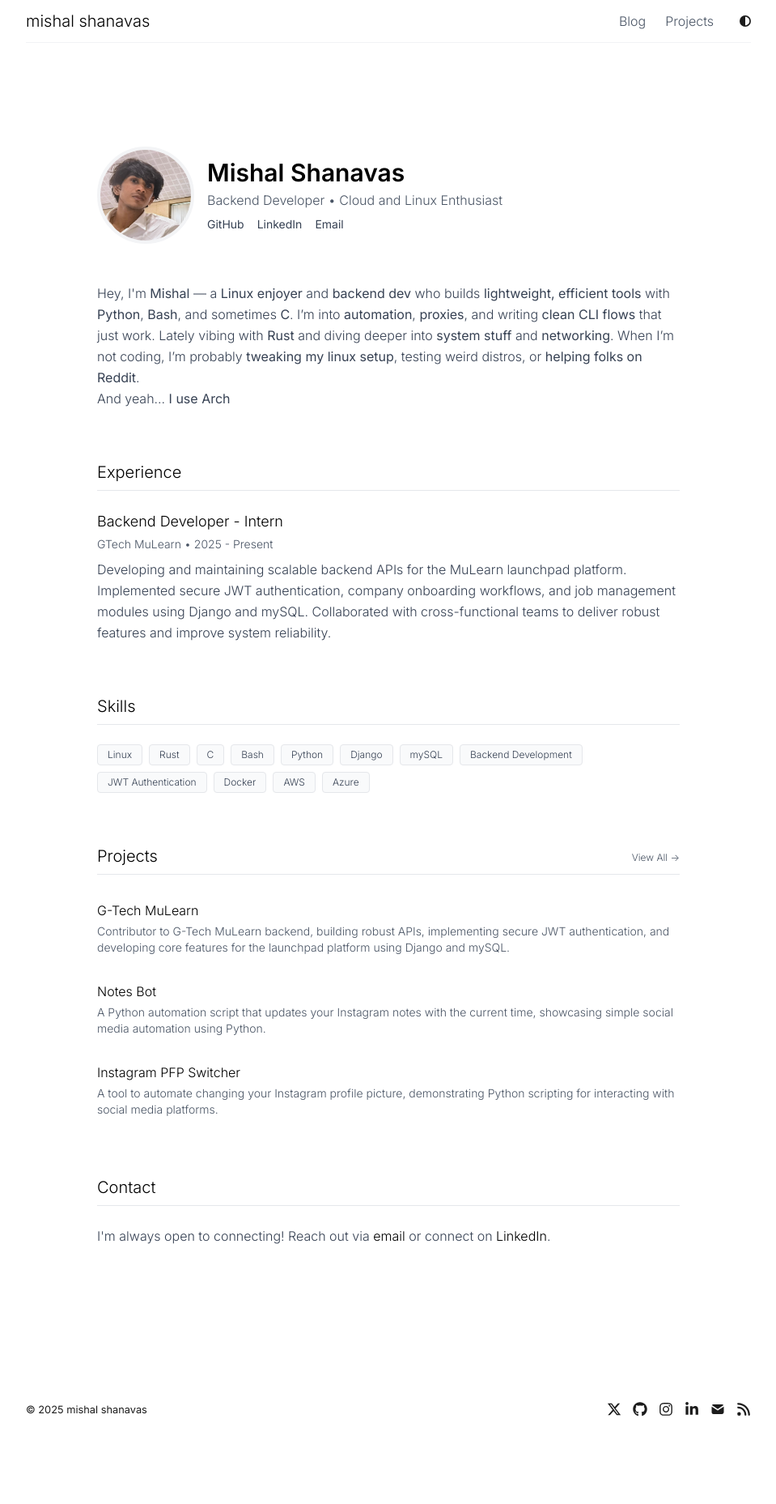
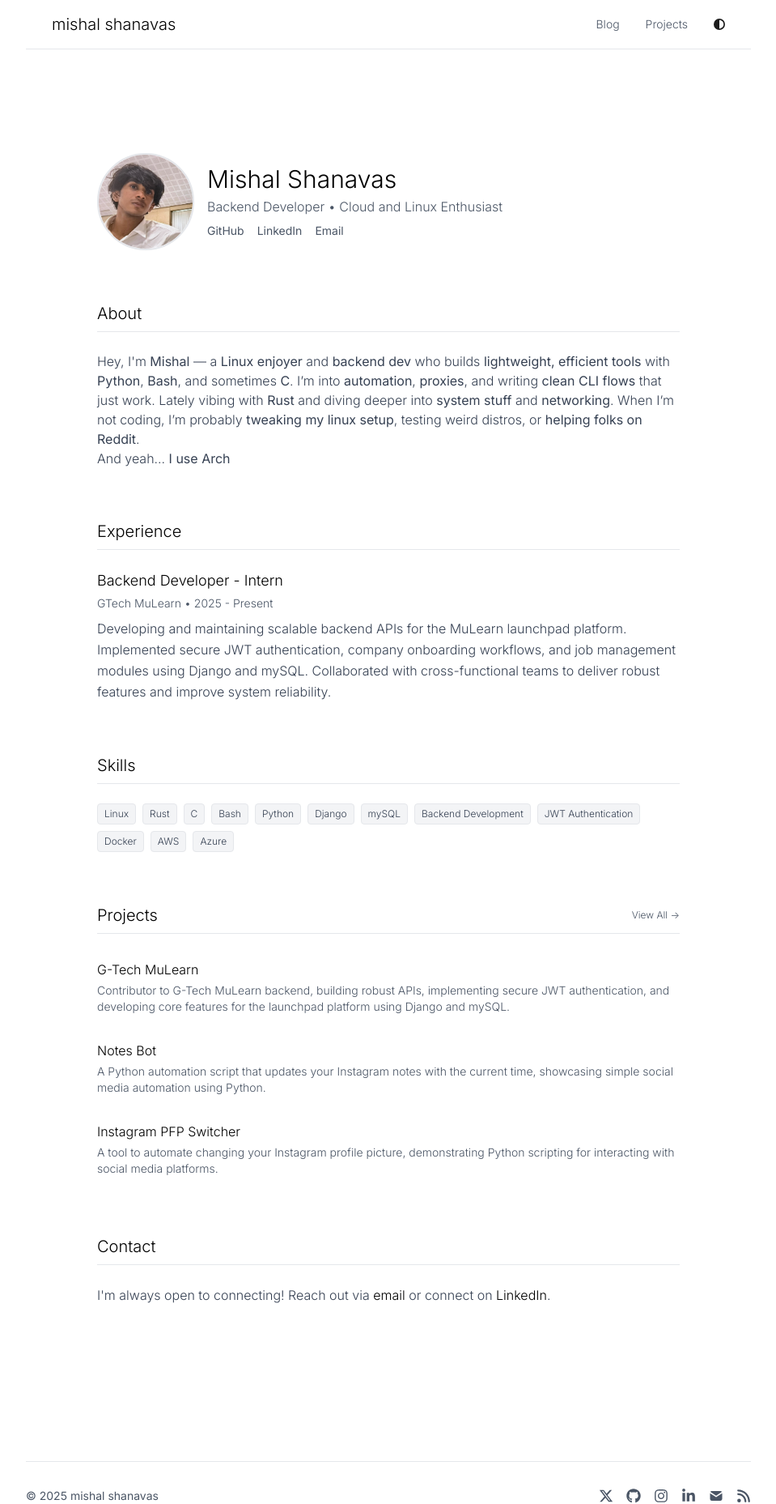
Before and after one commit to mishalshanavas/my-portfolio, a Next.js app: page / in a window 1280 px wide. Shown: the whole page at 81% size, without its empty margins (160-1119 px from the left). Before the commit the page ends 1750 px from the top, so only its background shows below. Built offline with nearby package versions, Linux system fonts and the light colour scheme.

Commit message:
refactor: update styles

```diff
--- a/app/blog/[slug]/page.tsx
+++ b/app/blog/[slug]/page.tsx
@@ -87,7 +87,7 @@
           }),
         }}
       />
-      <h1 className="title mb-3 font-medium text-2xl">{post.metadata.title}</h1>
+      <h1 className="title mb-3 font-light text-2xl">{post.metadata.title}</h1>
       <div className="flex justify-between items-center mt-2 mb-8 text-medium">
         <p className="text-sm text-neutral-600 dark:text-neutral-400">
           {formatDate(post.metadata.publishedAt)}
--- a/app/blog/page.tsx
+++ b/app/blog/page.tsx
@@ -11,8 +11,8 @@
 
   return (
     <section>
-      <h1 className="mb-8 text-2xl font-medium">Our Blog</h1>
-      <div>
+      <h1 className="mb-8 text-2xl font-light">Blog</h1>
+      <div className="space-y-4">
         {allBlogs
           .sort((a, b) => {
             if (
@@ -26,17 +26,20 @@
           .map((post) => (
             <Link
               key={post.slug}
-              className="flex flex-col space-y-1 mb-5 transition-opacity duration-200 hover:opacity-80"
+              className="block group hover:bg-gray-50 dark:hover:bg-gray-900 -mx-2 px-2 py-2 rounded transition-colors duration-200 focus:outline-none focus:ring-2 focus:ring-gray-400 dark:focus:ring-gray-600"
               href={`/blog/${post.slug}`}
             >
-              <div className="w-full flex flex-col sm:flex-row justify-between items-start sm:items-center space-y-1 sm:space-y-0 sm:space-x-2">
-                <h2 className="text-black dark:text-white">
+              <div className="flex flex-col sm:flex-row sm:justify-between sm:items-baseline gap-1">
+                <h2 className="text-base font-light text-black dark:text-white group-hover:text-gray-600 dark:group-hover:text-gray-400 transition-colors duration-200">
                   {post.metadata.title}
                 </h2>
-                <p className="text-neutral-600 dark:text-neutral-400 tabular-nums text-sm">
+                <p className="text-gray-600 dark:text-gray-400 text-xs tabular-nums flex-shrink-0">
                   {formatDate(post.metadata.publishedAt, false)}
                 </p>
               </div>
+              <p className="text-xs text-gray-600 dark:text-gray-400 mt-1 line-clamp-1">
+                {post.metadata.summary}
+              </p>
             </Link>
           ))}
       </div>
--- a/app/components/caption.tsx
+++ b/app/components/caption.tsx
@@ -3,9 +3,9 @@
 
 export function CaptionComponent({ children }: { children: ReactNode }) {
   return (
-    <span className="block w-full text-xs my-3 font-mono text-gray-500 text-center leading-normal">
+    <span className="block w-full text-xs my-3 text-gray-600 dark:text-gray-400 text-center leading-normal">
       <Balancer>
-        <span className="[&>a]:post-link">{children}</span>
+        <span className="[&>a]:text-black [&>a]:dark:text-white [&>a]:hover:text-gray-600 [&>a]:dark:hover:text-gray-400">{children}</span>
       </Balancer>
     </span>
   );
--- a/app/components/footer.tsx
+++ b/app/components/footer.tsx
@@ -15,7 +15,14 @@
 
 function SocialLink({ href, icon: Icon, title }: { href: string; icon: React.ComponentType; title?: string }) {
   return (
-    <a href={href} target="_blank" rel="noopener noreferrer" title={title} aria-label={title}>
+    <a
+      href={href}
+      target="_blank"
+      rel="noopener noreferrer"
+      title={title}
+      aria-label={title}
+      className="hover:text-black dark:hover:text-white transition-colors duration-200 focus:outline-none focus:ring-2 focus:ring-gray-400 dark:focus:ring-gray-600 rounded"
+    >
       <Icon />
     </a>
   );
@@ -23,7 +30,7 @@
 
 function SocialLinks() {
   return (
-    <div className="flex text-lg gap-3.5 float-right transition-opacity duration-300 hover:opacity-90">
+    <div className="flex text-lg gap-4 text-gray-600 dark:text-gray-400">
       <SocialLink href={socialLinks.twitter} icon={FaXTwitter} title="Twitter/X" />
       <SocialLink href={socialLinks.github} icon={FaGithub} title="GitHub" />
       <SocialLink href={socialLinks.instagram} icon={FaInstagram} title="Instagram" />
@@ -36,25 +43,21 @@
 
 export default function Footer() {
   return (
-    <small className="block lg:mt-24 mt-16 text-[#1C1C1C] dark:text-[#D4D4D4]">
+    <footer className="mt-16 sm:mt-24 pt-8 border-t border-gray-200 dark:border-gray-800">
+      <div className="flex flex-col sm:flex-row justify-between items-start sm:items-center gap-4">
+        <small className="text-gray-600 dark:text-gray-400 text-sm">
           <time>© {YEAR}</time>{" "}
           <a
-        className="no-underline"
+            className="hover:text-black dark:hover:text-white transition-colors duration-200"
             href={socialLinks.twitter}
             target="_blank"
             rel="noopener noreferrer"
           >
             {metaData.title}
           </a>
-      <style jsx>{`
-        @media screen and (max-width: 480px) {
-          article {
-            padding-top: 2rem;
-            padding-bottom: 4rem;
-          }
-        }
-      `}</style>
+        </small>
         <SocialLinks />
-    </small>
+      </div>
+    </footer>
   );
 }
--- a/app/components/nav.tsx
+++ b/app/components/nav.tsx
@@ -16,18 +16,18 @@
   const [isMenuOpen, setIsMenuOpen] = useState(false);
 
   return (
-    <nav className="py-3 mb-8 border-b border-gray-200/50 dark:border-gray-800/50">
-      <div className="flex items-center justify-between">
+    <nav className="py-4 mb-8 border-b border-gray-200 dark:border-gray-800">
+      <div className="max-w-4xl mx-auto px-4 sm:px-6 lg:px-8 flex items-center justify-between">
         {/* Logo */}
         <Link
           href="/"
-          className="text-xl font-light text-black dark:text-white hover:text-gray-600 dark:hover:text-gray-400 transition-colors"
+          className="text-xl font-light text-black dark:text-white hover:text-gray-600 dark:hover:text-gray-400 transition-colors duration-200"
         >
           {metaData.title}
         </Link>
 
         {/* Desktop Navigation */}
-        <div className="hidden md:flex items-center gap-6">
+        <div className="hidden md:flex items-center gap-8">
           {Object.entries(navItems).map(([path, { name }]) => {
             const isActive = pathname === path;
             return (
@@ -35,11 +35,11 @@
                 key={path}
                 href={path}
                 className={`
-                  text-base font-light transition-colors relative
+                  text-sm font-light transition-colors duration-200
                   ${
                     isActive
-                      ? "text-black dark:text-white after:absolute after:bottom-[-4px] after:left-0 after:h-[1px] after:w-full after:bg-black dark:after:bg-white"
-                      : "text-gray-600 dark:text-gray-400 hover:text-black dark:hover:text-white after:absolute after:bottom-[-4px] after:left-0 after:h-[1px] after:w-0 after:bg-black dark:after:bg-white after:transition-all after:duration-200 hover:after:w-full"
+                      ? "text-black dark:text-white"
+                      : "text-gray-600 dark:text-gray-400 hover:text-black dark:hover:text-white"
                   }
                 `}
               >
@@ -47,9 +47,7 @@
               </Link>
             );
           })}
-          <div className="ml-2">
           <ThemeSwitch />
-          </div>
         </div>
 
         {/* Mobile Menu Button */}
@@ -57,7 +55,7 @@
           <ThemeSwitch />
           <button
             onClick={() => setIsMenuOpen(!isMenuOpen)}
-            className="p-2 text-gray-600 dark:text-gray-400 hover:text-black dark:hover:text-white transition-colors"
+            className="p-2 text-gray-600 dark:text-gray-400 hover:text-black dark:hover:text-white transition-colors duration-200"
             aria-label="Toggle mobile menu"
             aria-expanded={isMenuOpen}
           >
@@ -87,9 +85,15 @@
         </div>
       </div>
 
-      {/* Mobile Menu */}
+      {/* Mobile Menu Overlay */}
       {isMenuOpen && (
-        <div className="md:hidden pt-4 pb-2 space-y-2 animate-in fade-in slide-in-from-top-2 duration-200">
+        <>
+          <div
+            className="fixed inset-0 bg-black/20 dark:bg-white/10 z-40 md:hidden"
+            onClick={() => setIsMenuOpen(false)}
+            aria-hidden="true"
+          />
+          <div className="md:hidden pt-4 pb-2 px-4 sm:px-6 space-y-1 relative z-50">
             {Object.entries(navItems).map(([path, { name }]) => {
               const isActive = pathname === path;
               return (
@@ -98,11 +102,11 @@
                   href={path}
                   onClick={() => setIsMenuOpen(false)}
                   className={`
-                  block px-3 py-2 rounded text-base font-light transition-colors
+                    block px-3 py-2 rounded text-sm font-light transition-colors duration-200 focus:outline-none focus:ring-2 focus:ring-gray-400 dark:focus:ring-gray-600
                     ${
                       isActive
-                      ? "text-black dark:text-white bg-gray-100 dark:bg-gray-900"
-                      : "text-gray-600 dark:text-gray-400 hover:text-black dark:hover:text-white hover:bg-gray-50 dark:hover:bg-gray-950"
+                        ? "text-black dark:text-white bg-gray-50 dark:bg-gray-900"
+                        : "text-gray-600 dark:text-gray-400 hover:text-black dark:hover:text-white hover:bg-gray-50 dark:hover:bg-gray-900"
                     }
                   `}
                 >
@@ -111,6 +115,7 @@
               );
             })}
           </div>
+        </>
       )}
     </nav>
   );
--- a/app/not-found.tsx
+++ b/app/not-found.tsx
@@ -5,15 +5,31 @@
   description: "Error 404",
 };
 
+import Link from "next/link";
+
 export default function NotFound() {
   return (
-    <section>
-      <h1 className="font-medium text-2xl mb-8">
+    <section className="flex flex-col items-center justify-center min-h-[50vh] text-center">
+      <h1 className="font-light text-2xl mb-4 text-black dark:text-white">
         404 - Page not found
       </h1>
-      <p className="mb-4">
+      <p className="mb-8 text-gray-600 dark:text-gray-400">
         Oops! The page you're looking for doesn't seem to exist.
       </p>
+      <div className="flex gap-4">
+        <Link
+          href="/"
+          className="px-4 py-2 text-sm bg-black dark:bg-white text-white dark:text-black rounded hover:bg-gray-800 dark:hover:bg-gray-200 transition-colors duration-200 focus:outline-none focus:ring-2 focus:ring-gray-400 dark:focus:ring-gray-600"
+        >
+          Go Home
+        </Link>
+        <Link
+          href="/blog"
+          className="px-4 py-2 text-sm border border-gray-200 dark:border-gray-800 text-black dark:text-white rounded hover:bg-gray-50 dark:hover:bg-gray-900 transition-colors duration-200 focus:outline-none focus:ring-2 focus:ring-gray-400 dark:focus:ring-gray-600"
+        >
+          View Blog
+        </Link>
+      </div>
     </section>
   );
 }
--- a/app/page.tsx
+++ b/app/page.tsx
@@ -8,18 +8,18 @@
       <div className="max-w-3xl mx-auto px-4 sm:px-6 py-8 sm:py-16">
 
         {/* Hero Section */}
-        <section className="flex flex-col items-start justify-center mb-8 sm:mb-12">
-            <div className="flex items-center gap-3 sm:gap-4">
+        <section className="flex flex-col items-start justify-center mb-12 sm:mb-16">
+            <div className="flex items-center gap-4">
             <Image
               src={hero.image}
               alt="Profile photo"
-              className="rounded-full border-4 border-gray-100 dark:border-gray-800 transition-all duration-300"
+              className="rounded-full border-2 border-gray-200 dark:border-gray-800 transition-all duration-200"
               width={120}
               height={120}
               priority
             />
             <div className="flex flex-col">
-              <h1 className="text-xl sm:text-2xl md:text-3xl font-semibold text-black dark:text-white mb-1">
+              <h1 className="text-xl sm:text-2xl md:text-3xl font-light text-black dark:text-white mb-1">
               {hero.name}
               </h1>
               <p className="text-sm sm:text-base text-gray-600 dark:text-gray-400 font-light mb-2">
@@ -30,7 +30,7 @@
                   href={socialLinks.github}
                   target="_blank"
                   rel="noopener noreferrer"
-                  className="text-gray-700 dark:text-gray-300 hover:text-black dark:hover:text-white transition-colors border-b border-transparent hover:border-gray-300 dark:hover:border-gray-600"
+                  className="text-gray-600 dark:text-gray-400 hover:text-black dark:hover:text-white transition-colors duration-200"
                 >
                   GitHub
                 </a>
@@ -38,13 +38,13 @@
                   href={socialLinks.linkedin}
                   target="_blank"
                   rel="noopener noreferrer"
-                  className="text-gray-700 dark:text-gray-300 hover:text-black dark:hover:text-white transition-colors border-b border-transparent hover:border-gray-300 dark:hover:border-gray-600"
+                  className="text-gray-600 dark:text-gray-400 hover:text-black dark:hover:text-white transition-colors duration-200"
                 >
                   LinkedIn
                 </a>
                 <a
                   href={socialLinks.email}
-                  className="text-gray-700 dark:text-gray-300 hover:text-black dark:hover:text-white transition-colors border-b border-transparent hover:border-gray-300 dark:hover:border-gray-600"
+                  className="text-gray-600 dark:text-gray-400 hover:text-black dark:hover:text-white transition-colors duration-200"
                 >
                   Email
                 </a>
@@ -55,11 +55,11 @@
 
         {/* About Section */}
         <section className="mb-12 sm:mb-16">
-          {/*<h2 className="text-xl font-light mb-6 text-black dark:text-white border-b border-gray-200 dark:border-gray-800 pb-2">
+          <h2 className="text-lg sm:text-xl font-light mb-4 sm:mb-6 text-black dark:text-white border-b border-gray-200 dark:border-gray-800 pb-2">
             About
-          </h2>*/}
+          </h2>
           <p
-            className="text-sm sm:text-base text-gray-700 dark:text-gray-300 leading-relaxed font-light"
+            className="text-sm sm:text-base text-gray-700 dark:text-gray-300 leading-normal font-light"
             dangerouslySetInnerHTML={{
               __html: aboutMe
                 .replace(/\*\*(.*?)\*\*/g, "<strong>$1</strong>")
@@ -83,7 +83,7 @@
                   href={exp.companyUrl}
                   target="_blank"
                   rel="noopener noreferrer"
-                  className="text-xs sm:text-sm text-gray-600 dark:text-gray-400 font-light mb-2 block"
+                  className="text-xs sm:text-sm text-gray-600 dark:text-gray-400 hover:text-black dark:hover:text-white font-light mb-2 block transition-colors duration-200"
                 >
                   {exp.company} • {exp.period}
                 </a>
@@ -104,7 +104,7 @@
             {skills.map((skill, idx) => (
               <span
                 key={idx}
-                className="px-3 py-1 text-xs font-light bg-gray-50 dark:bg-gray-900 text-gray-700 dark:text-gray-300 border border-gray-200 dark:border-gray-800 rounded-sm"
+                className="px-2 py-1 text-xs font-light bg-gray-100 dark:bg-gray-900 text-gray-700 dark:text-gray-300 border border-gray-200 dark:border-gray-800 rounded"
               >
                 {skill}
               </span>
@@ -118,10 +118,11 @@
             <h2 className="text-lg sm:text-xl font-light text-black dark:text-white">
               Projects
             </h2>
-            <Link href="/projects">
-              <span className="text-xs font-light text-gray-600 dark:text-gray-400 hover:text-black dark:hover:text-white transition-colors cursor-pointer border-b border-transparent hover:border-gray-300 dark:hover:border-gray-600">
-                View All →
-              </span>
+            <Link
+              href="/projects"
+              className="text-xs font-light text-gray-600 dark:text-gray-400 hover:text-black dark:hover:text-white transition-colors duration-200"
+            >
+              View All →
             </Link>
           </div>
           <div className="space-y-4">
@@ -131,9 +132,9 @@
                   href={project.url}
                   target="_blank"
                   rel="noopener noreferrer"
-                  className="block hover:bg-gray-50 dark:hover:bg-gray-950 -mx-2 px-2 py-3 sm:py-2 rounded transition-colors"
+                  className="block hover:bg-gray-50 dark:hover:bg-gray-900 focus:outline-none focus:ring-2 focus:ring-gray-400 dark:focus:ring-gray-600 -mx-2 px-2 py-3 sm:py-2 rounded transition-colors duration-200"
                 >
-                  <div className="font-light text-base sm:text-base text-black dark:text-white group-hover:text-gray-700 dark:group-hover:text-gray-300 transition-colors">
+                  <div className="font-light text-base sm:text-base text-black dark:text-white group-hover:text-gray-600 dark:group-hover:text-gray-400 transition-colors duration-200">
                     {project.name}
                   </div>
                   <div className="text-xs sm:text-sm text-gray-600 dark:text-gray-400 font-light mt-1">
--- a/app/projects/page.tsx
+++ b/app/projects/page.tsx
@@ -11,13 +11,13 @@
 export default function Projects() {
   return (
     <section>
-      <h1 className="mb-8 text-2xl font-medium">Projects</h1>
-      <div className="grid gap-6 md:grid-cols-2">
+      <h1 className="mb-8 text-2xl font-light">Projects</h1>
+      <div className="grid gap-6 grid-cols-1 md:grid-cols-2">
         {projects.map((project, index) => (
           <Link
             key={index}
             href={project.url}
-            className="group block overflow-hidden rounded-lg border border-neutral-200 dark:border-neutral-800 transition-all duration-200 hover:border-neutral-300 dark:hover:border-neutral-700 hover:shadow-md"
+            className="group block overflow-hidden rounded-lg border border-gray-200 dark:border-gray-800 transition-all duration-200 hover:border-gray-300 dark:hover:border-gray-700 hover:shadow-sm focus:outline-none focus:ring-2 focus:ring-gray-400 dark:focus:ring-gray-600 active:scale-[0.99]"
             target="_blank"
             rel="noopener noreferrer"
           >
@@ -26,15 +26,16 @@
                 src={project.image}
                 alt={`${project.name} preview`}
                 fill
-                className={`object-cover ${project.imageAlignment} transition-transform duration-200 group-hover:scale-105`}
+                className={`object-cover ${project.imageAlignment} transition-transform duration-300 group-hover:scale-[1.02]`}
                 sizes="(max-width: 768px) 100vw, 50vw"
+                loading="lazy"
               />
             </div>
             <div className="p-4">
-              <h2 className="text-lg font-medium text-black dark:text-white mb-2">
+              <h2 className="text-lg font-light text-black dark:text-white mb-2">
                 {project.name}
               </h2>
-              <p className="text-neutral-600 dark:text-neutral-400 text-sm mb-2">
+              <p className="text-gray-600 dark:text-gray-400 text-sm mb-3">
                 {project.description}
               </p>
               {project.tech && (
@@ -42,7 +43,7 @@
                   {project.tech.map((tech: string, i: number) => (
                     <span
                       key={i}
-                      className="px-2 py-1 text-xs bg-neutral-200 dark:bg-neutral-700 rounded"
+                      className="px-2 py-1 text-xs bg-gray-100 dark:bg-gray-900 text-gray-700 dark:text-gray-300 border border-gray-200 dark:border-gray-800 rounded"
                     >
                       {tech}
                     </span>
```
Also changed, not shown: 1 other file (tests, documents, lock files or other folders). Lines whose indentation alone changed are shown as unchanged.
